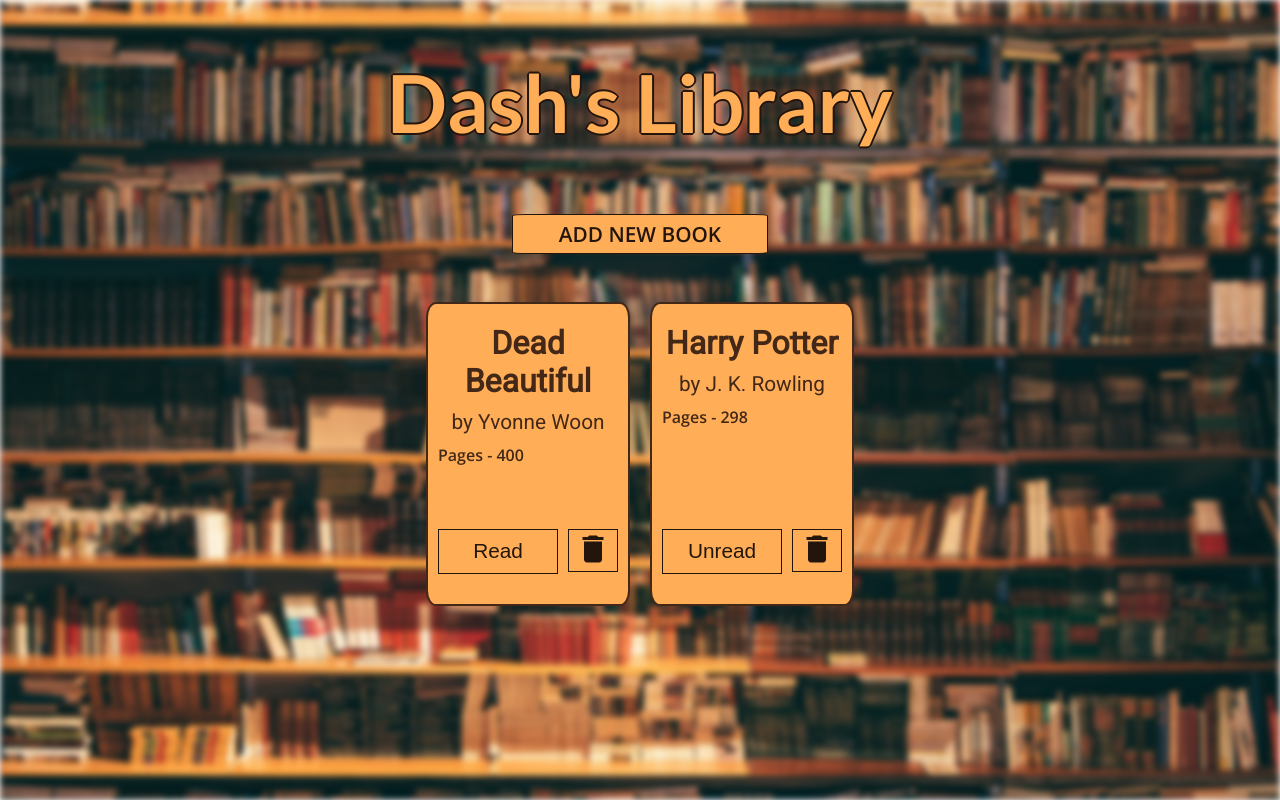
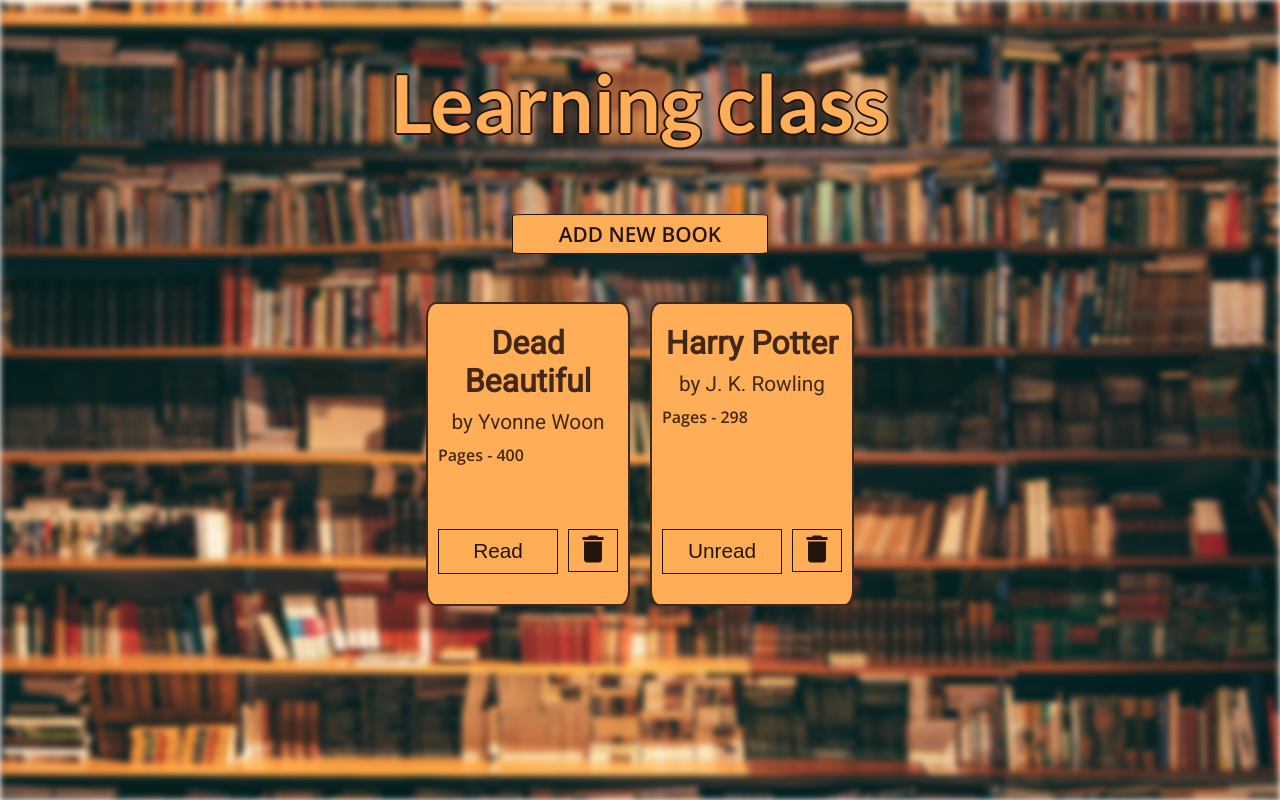
Before and after one commit to thesudeshdas/library, a plain HTML site: page index.html in a window 1280 px wide. Drawn offline with nearby package versions, Linux system fonts and the light colour scheme; some packages are replaced by stand-ins of ours.

Commit message:
Added new branch

```diff
--- a/index.html
+++ b/index.html
@@ -20,7 +20,7 @@
 
 	<!-- https://unsplash.com/photos/YLSwjSy7stw -->
 
-	<h1>Dash's Library</h1>
+	<h1>Learning class</h1>
 
 	<!-- button to add -->
 	<button id="addNewBook" class="addNewBookBtn">ADD NEW BOOK</button>
```
